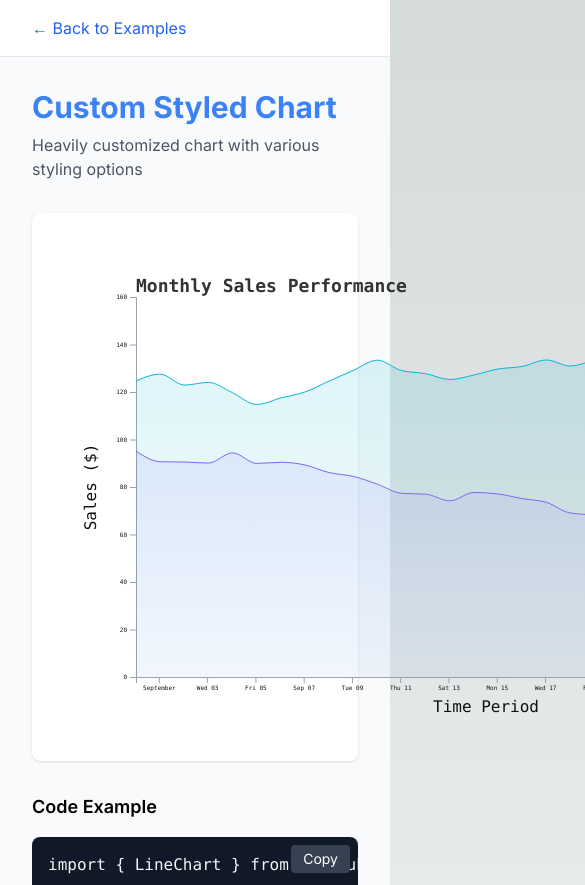
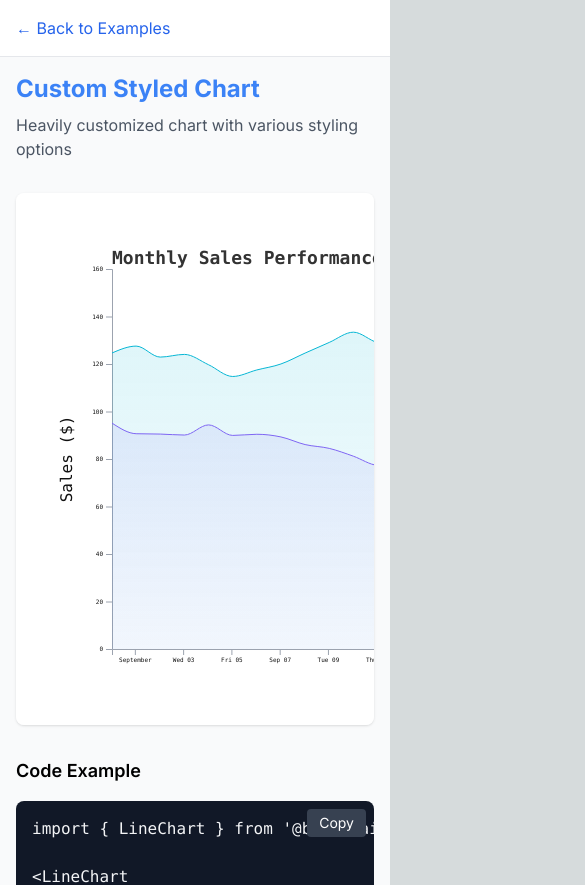
Before and after one commit to taehyeon3657/chartLibrary, a Next.js app in the folder apps/playground/: page /examples/line/custom in a window 390 px wide. Shown: the top 885 px of the page, 585 px wide, since content can reach past the window. Built offline with nearby package versions, Linux system fonts and the light colour scheme.

Commit message:
fix: readme 수정

```diff
--- a/apps/playground/src/components/ChartContainer.tsx
+++ b/apps/playground/src/components/ChartContainer.tsx
@@ -10,9 +10,11 @@ interface ChartContainerProps {
 
 export function ChartContainer({ title, children }: ChartContainerProps) {
   return (
-    <div className="bg-white rounded-lg shadow p-6 mb-6 font-mono">
+    <div className="bg-white rounded-lg shadow p-4 md:p-6 mb-6 font-mono overflow-x-auto">
       {title && <h3 className="text-lg font-semibold mb-4">{title}</h3>}
-      {children}
+      <div className="min-w-[300px]">
+        {children}
+      </div>
     </div>
   );
 }
--- a/apps/playground/src/components/ExampleLayout.tsx
+++ b/apps/playground/src/components/ExampleLayout.tsx
@@ -14,7 +14,7 @@ interface ExampleLayoutProps {
 export function ExampleLayout({ type, title, description, children }: ExampleLayoutProps) {
   return (
     <div className="min-h-screen bg-gray-50">
-      <nav className="bg-white border-b border-gray-200 px-8 py-4">
+      <nav className="bg-white border-b border-gray-200 px-4 md:px-8 py-4">
         <div className="max-w-7xl mx-auto flex items-center justify-between">
           <Link href={`/examples/${type}`} className="text-blue-600 hover:text-blue-800">
             ← Back to Examples
@@ -22,9 +22,9 @@ export function ExampleLayout({ type, title, description, children }: ExampleLay
         </div>
       </nav>
 
-      <main className="max-w-7xl mx-auto p-8">
+      <main className="max-w-7xl mx-auto p-4 md:p-8">
         <div className="mb-8">
-          <h1 className="text-3xl font-bold mb-2 text-[#3B82F6]">{title}</h1>
+          <h1 className="text-2xl md:text-3xl font-bold mb-2 text-[#3B82F6]">{title}</h1>
           <p className="text-gray-600">{description}</p>
         </div>
 
```
Also changed, not shown: 1 other file (tests, documents, lock files or other folders).
